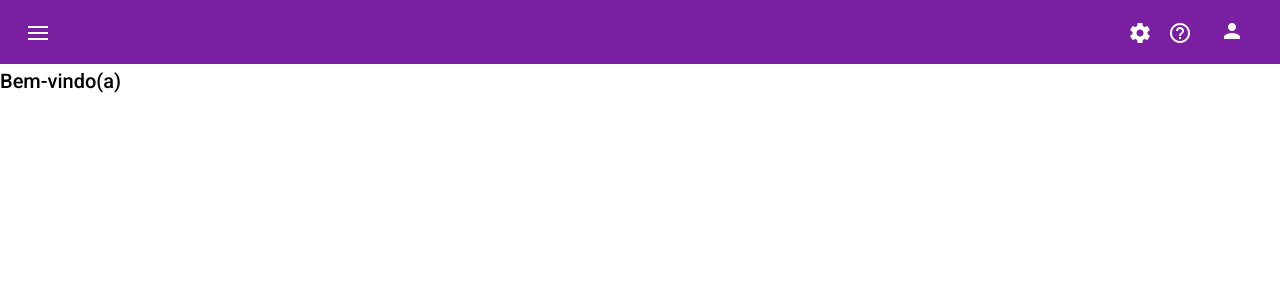
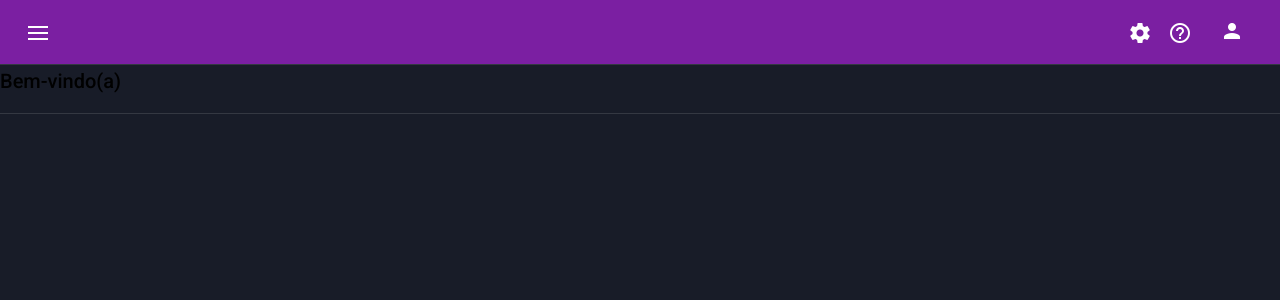
Before and after one commit to martins86/poc-estudos-angular-gitpod, an Angular app: page / in a window 1280 px wide. Shown: the top 300 px of the page. Built offline with nearby package versions, Linux system fonts and the light colour scheme.

Commit message:
adicionando um estilo padrão ao projeto

```diff
--- /dev/null
+++ b/src/assets/styles/default.style.scss
@@ -0,0 +1,3 @@
+// Cor de Fundo
+$bg-color-primary: #181c28;
+$bg-color-secondary: #292d39;
--- a/src/styles.scss
+++ b/src/styles.scss
@@ -1,10 +1,14 @@
 /* You can add global styles to this file, and also import other style files */
 @import "~@angular/material/prebuilt-themes/purple-green.css";
+@import "./assets/styles/default.style.scss";
 
 html,
 body {
   height: 100%;
 }
+html {
+  background-color: $bg-color-primary;
+}
 body {
   margin: 0;
   font-family: Roboto, "Helvetica Neue", sans-serif;
```
